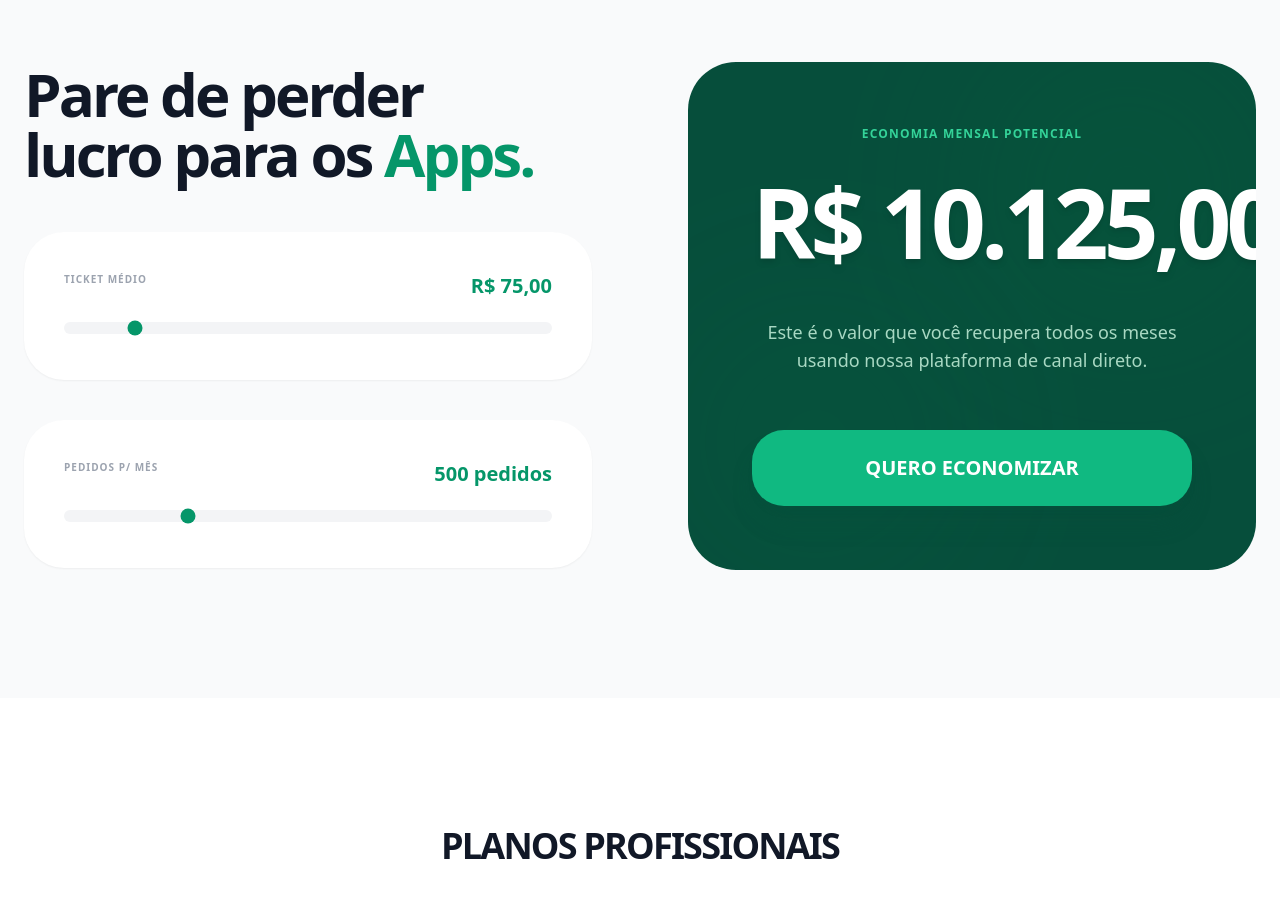
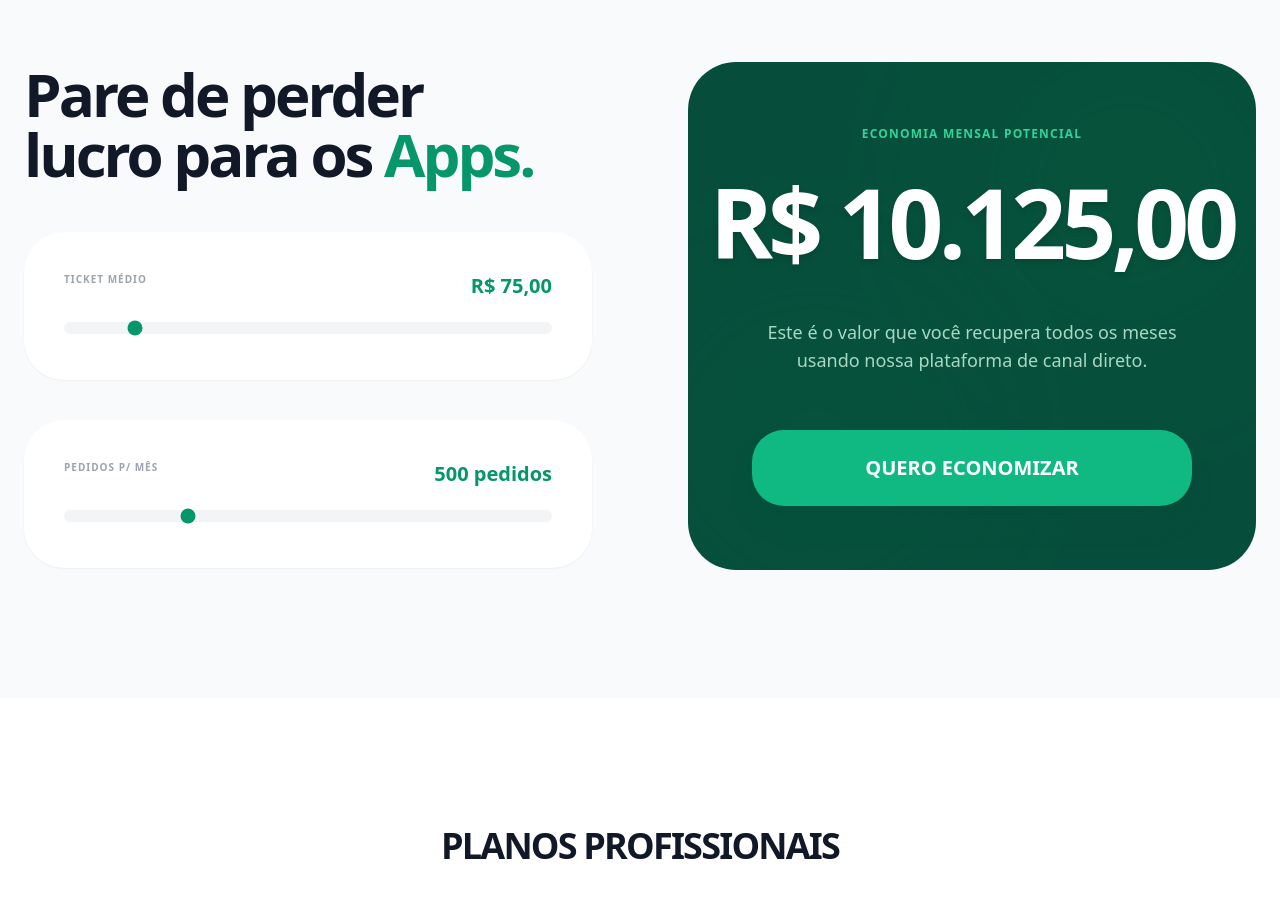
Before and after one commit to joaocarlostuc75/PedeMaisFinal, a React (Vite) app: page /rastreio/1 in a window 1280 px wide. Shown: the part 960-1858 px from the top of the page. Built offline with nearby package versions, Linux system fonts and the light colour scheme.

Commit message:
feat: Improve landing page ROI display
Adjusted padding and text sizing on the ROI section of the landing page to enhance responsiveness and visual appeal across different screen sizes. Ensured no line breaks occur in the main ROI value display.

```diff
--- a/pages/LandingPage.tsx
+++ b/pages/LandingPage.tsx
@@ -95,12 +95,15 @@ export const LandingPage = () => {
               </div>
             </div>
 
-            <div className="bg-[#064e3b] text-white rounded-[3rem] p-8 md:p-16 shadow-3xl text-center relative overflow-hidden flex flex-col justify-center items-center transform transition-all hover:scale-[1.02] duration-500">
-               <div className="relative z-10 w-full">
+            <div className="bg-[#064e3b] text-white rounded-[3rem] p-8 lg:p-12 xl:p-16 shadow-3xl text-center relative overflow-hidden flex flex-col justify-center items-center transform transition-all hover:scale-[1.02] duration-500">
+               <div className="relative z-10 w-full flex flex-col items-center">
                    <p className="text-emerald-400 font-black uppercase tracking-widest text-[10px] md:text-xs mb-6 md:mb-8">ECONOMIA MENSAL POTENCIAL</p>
-                   <h3 className="text-5xl sm:text-6xl md:text-7xl lg:text-8xl font-black mb-8 md:mb-12 tracking-tighter text-white drop-shadow-md">
+
+                   {/* Texto ajustado para responsividade e sem quebra de linha */}
+                   <h3 className="text-5xl sm:text-6xl lg:text-7xl xl:text-8xl font-black mb-8 md:mb-12 tracking-tighter text-white drop-shadow-md whitespace-nowrap leading-none">
                      {formatCurrency(roiExtra)}
                    </h3>
+
                    <p className="text-emerald-100/80 font-medium text-base md:text-lg max-w-md mx-auto mb-10 md:mb-14 leading-relaxed">
                      Este é o valor que você recupera todos os meses usando nossa plataforma de canal direto.
                    </p>
```
